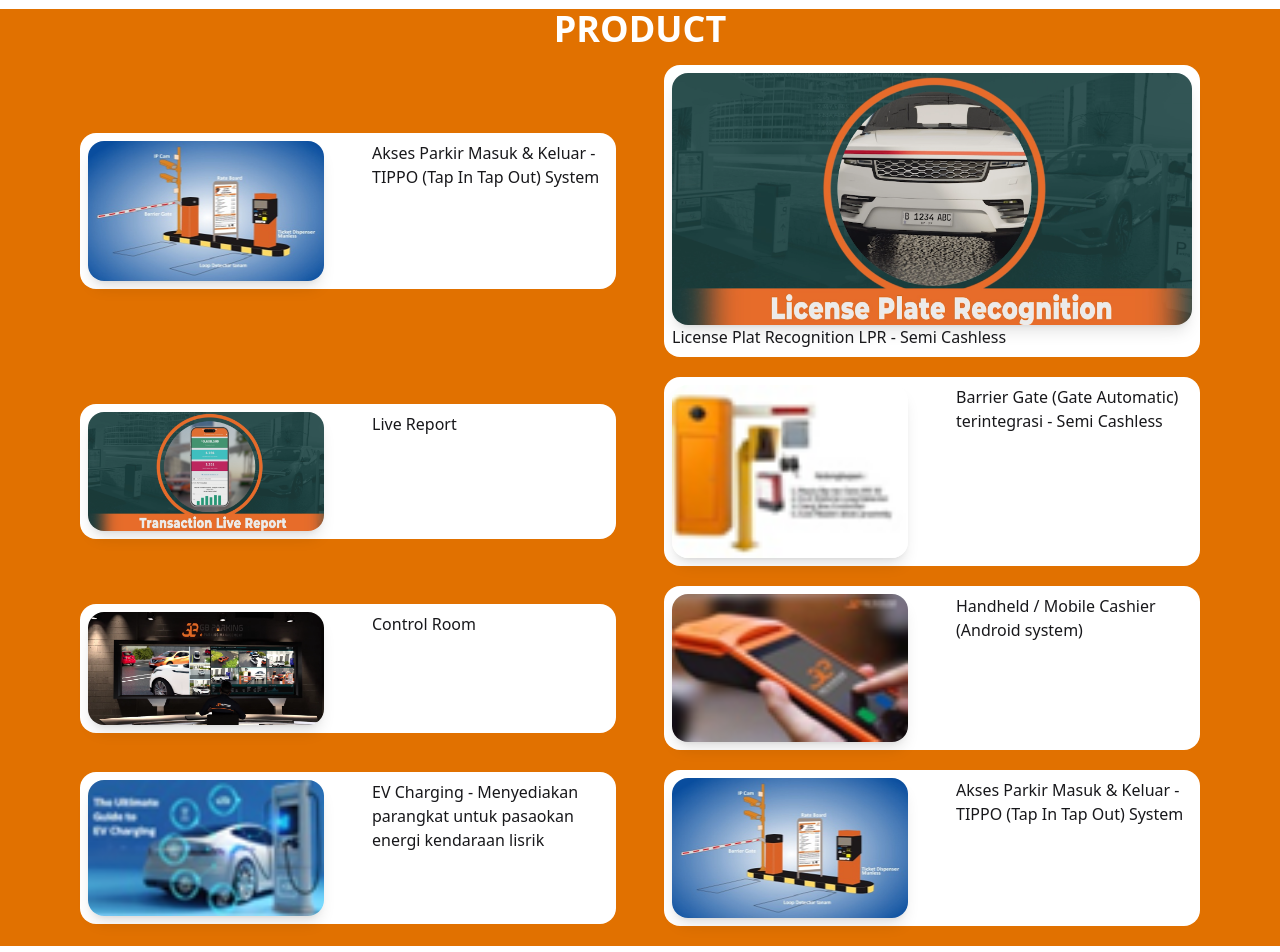
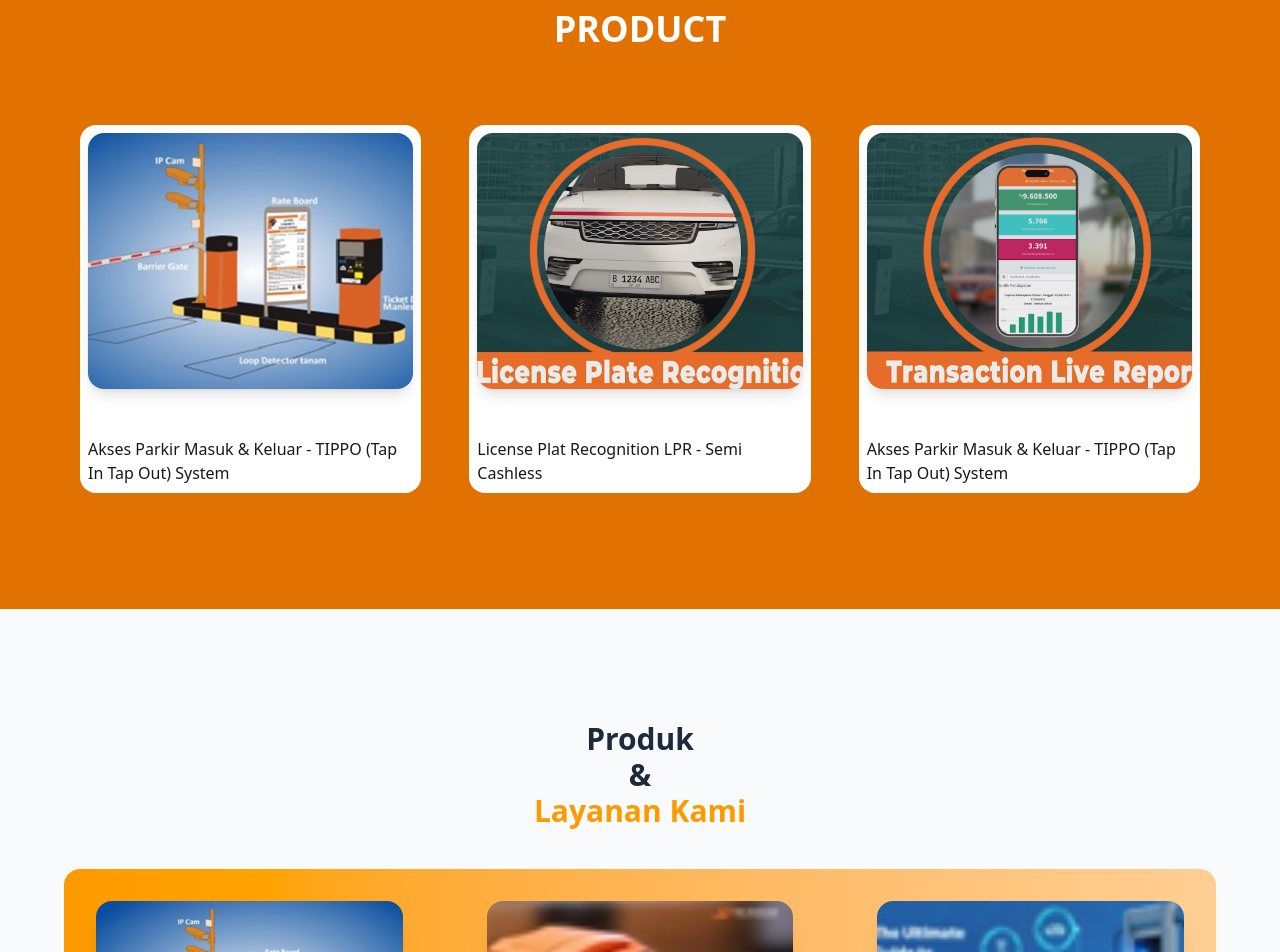
Before and after one commit to tarxvrf/parking, a Next.js app: page / in a window 1280 px wide. Shown: the part 2920-3872 px from the top of the page. Built offline with nearby package versions, Linux system fonts and the light colour scheme.

Commit message:
perbaikan fitur

```diff
--- a/src/app/Product.tsx
+++ b/src/app/Product.tsx
@@ -9,20 +9,19 @@
         <div>
             {" "}
             {/* product Section */}
-            <section id="product" className="py-20 sm:py-24 lg:pt-28">
+            <section id="product" className="py-20 bg-amber-600 sm:py-24 lg:pt-28">
 
-                <div className="max-w-8xl bg-amber-600">
+                <div className="max-w-8xl bg-amber-600 ">
                     <h2 className="text-3xl text-center md:text-4xl font-bold text-gray-900 mb-4">
                         <span className="text-white">   PRODUCT</span>
                     </h2>
 
-                        <div className="max-w-8xl  mx-auto px-20 grid lg:grid-cols-2 gap-12 pb-5 items-center">
-
-                            <div className="max-w-4xl grid grid-cols-2 rounded-2xl bg-white p-2 gap-12">
+                    <div className="max-w-8xl  mx-auto pt-15 px-20 grid sm:grid-cols-2 lg:grid-cols-3 gap-12 pb-5 items-center">
+                        <div className="max-w-xl flex flex-col rounded-2xl bg-white p-2 gap-12">
                             <Image width={500} height={500}
                                 src="/images/bongate.png"
                                 alt="Tentang GB Parking"
-                                    className="rounded-2xl shadow-lg w-full object-cover"
+                                className="rounded-2xl shadow-lg w-full h-64 object-cover"
                             />
                             <div>
                                 <h2>Akses Parkir Masuk & Keluar
@@ -30,11 +29,12 @@
                                 </h2>
                             </div>
                         </div>
-                            <div className="max-w-4xl rounded-2xl  bg-white p-2 gap-12">
+
+                        <div className="max-w-xl flex flex-col rounded-2xl  bg-white p-2 gap-12">
                             <Image width={500} height={500}
                                 src="/images/lpr.png"
                                 alt="Tentang GB Parking"
-                                    className="rounded-2xl shadow-lg w-full object-cover"
+                                className="rounded-2xl shadow-lg w-full h-64 object-cover"
                             />
                             <div>
                                 <h2>License Plat Recognition
@@ -46,88 +46,11 @@
                             </div>
                         </div>
 
-
-                        </div>
-                        <div className="max-w-8xl  mx-auto px-20 grid lg:grid-cols-2 gap-12 pb-5 items-center">
-
-                            <div className="max-w-4xl grid grid-cols-2 rounded-2xl bg-white p-2 gap-12">
+                         <div className="max-w-xl flex flex-col rounded-2xl bg-white p-2 gap-12">
                             <Image width={500} height={500}
                                 src="/images/livereportapp.png"
                                 alt="Tentang GB Parking"
-                                    className="rounded-2xl shadow-lg w-full object-cover"
-                                />
-                                <div>
-                                    <h2>Live Report
-                                    </h2>
-                                </div>
-                            </div>
-                            <div className="max-w-4xl grid grid-cols-2 rounded-2xl  bg-white p-2 gap-12">
-                                <Image width={500} height={500}
-                                    src="/images/bongate2.png"
-                                    alt="Tentang GB Parking"
-                                    className="rounded-2xl shadow-lg w-full object-cover"
-                                />
-                                <div>
-                                    <h2>Barrier Gate (Gate Automatic)
-                                        terintegrasi
-
-                                        -	Semi Cashless
-
-                                    </h2>
-                                </div>
-                            </div>
-
-
-                        </div>
-                        <div className="max-w-8xl  mx-auto px-20 grid lg:grid-cols-2 gap-12 pb-5 items-center">
-
-                            <div className="max-w-4xl grid grid-cols-2 rounded-2xl bg-white p-2 gap-12">
-                                <Image width={500} height={500}
-                                    src="/images/control.png"
-                                    alt="Tentang GB Parking"
-                                    className="rounded-2xl shadow-lg w-full object-cover"
-                                />
-                                <div>
-                                    <h2>Control Room
-                                    </h2>
-                                </div>
-                            </div>
-                            <div className="max-w-4xl grid grid-cols-2 rounded-2xl  bg-white p-2 gap-12">
-                                <Image width={500} height={500}
-                                    src="/images/edc.png"
-                                    alt="Tentang GB Parking"
-                                    className="rounded-2xl shadow-lg w-full object-cover"
-                                />
-                                <div>
-                                    <h2>Handheld / Mobile Cashier
-                                        (Android system)
-
-                                    </h2>
-                                </div>
-                            </div>
-
-
-                        </div>
-                        <div className="max-w-8xl  mx-auto px-20 grid lg:grid-cols-2 gap-12 pb-5 items-center">
-
-                            <div className="max-w-4xl grid grid-cols-2 rounded-2xl bg-white p-2 gap-12">
-                                <Image width={500} height={500}
-                                    src="/images/ev.png"
-                                    alt="Tentang GB Parking"
-                                    className="rounded-2xl shadow-lg w-full object-cover"
-                                />
-                                <div>
-                                    <h2>EV Charging
-                                        -	Menyediakan parangkat untuk pasaokan energi kendaraan lisrik
-
-                                    </h2>
-                                </div>
-                            </div>
-                            <div className="max-w-4xl grid grid-cols-2 rounded-2xl  bg-white p-2 gap-12">
-                                <Image width={500} height={500}
-                                    src="/images/bongate.png"
-                                    alt="Tentang GB Parking"
-                                    className="rounded-2xl shadow-lg w-full object-cover"
+                                className="rounded-2xl shadow-lg w-full h-64 object-cover"
                             />
                             <div>
                                 <h2>Akses Parkir Masuk & Keluar
@@ -140,6 +63,7 @@
                     </div>
 
 
+
                 </div>
             </section>
         </div>
--- a/src/app/Sistem.tsx
+++ b/src/app/Sistem.tsx
@@ -9,7 +9,7 @@
     <div>
       {" "}
       {/* About Section */}
-      <section id="sistem" className="py-20 sm:py-24 lg:pt-28">
+      <section id="sistem" className="py-20 bg-amber-600 sm:py-24 lg:pt-28">
 
         <div className="sm:max-w-8xl bg-amber-600 mx-auto ">
           <h2 className="text-3xl text-center md:text-4xl font-bold text-gray-900 mb-4">
```
Lines whose indentation alone changed are shown as unchanged.
